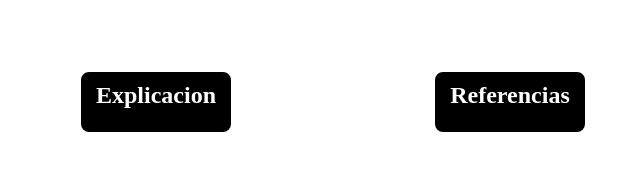
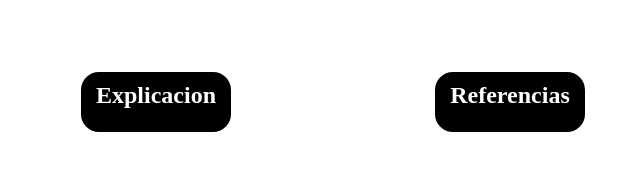
Before and after one commit to JOMI1010/proyecto-figma-2, a plain HTML site: page index.html in a window 1280 px wide. Shown: the part 846-1016 px from the top of the page, 307-947 px from the left. Drawn offline with Linux system fonts and the light colour scheme; a web font is replaced by a local one.

Commit message:
Remove 100-conmigo.html and add exploration.html with initial content; update border-radius in styles.css

```diff
--- a/styles.css
+++ b/styles.css
@@ -45,7 +45,7 @@
   display: flex;
   justify-content: center;
   margin-bottom: 50px;
-  border-radius: 10px;
+  border-radius: 20px;
   border: 2px solid #ffffff;
   width: 150px;
   height: 50px;
```
Also changed, not shown: exploration.html (renamed from 100-conmigo.html, +1 -1 lines).
